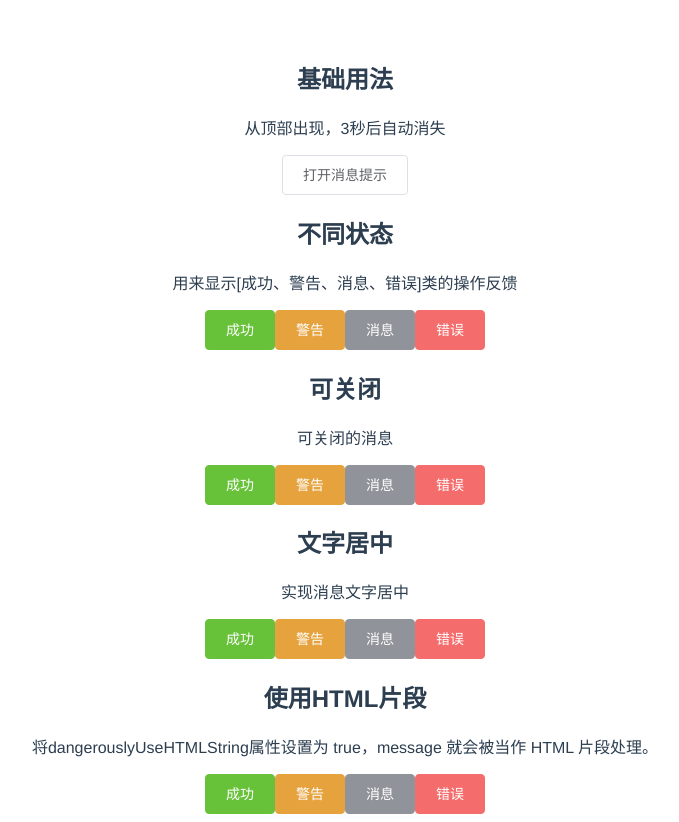
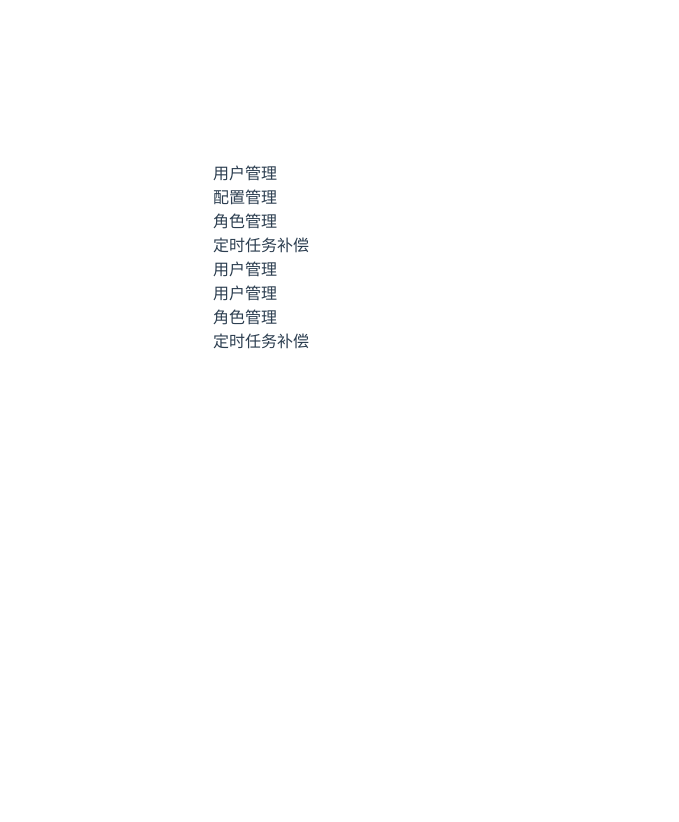
Before and after one commit to yinhaiying/y-ui, a Vue app: page / in a window 1280 px wide. Shown: the whole page, without its empty margins (295-974 px from the left). After the commit the page ends 800 px from the top, so only its background shows below. Built offline with nearby package versions, Linux system fonts and the light colour scheme.

Commit message:
vue的eventBus使用

```diff
--- a/src/App.vue
+++ b/src/App.vue
@@ -2,19 +2,22 @@
   <div id="app">
     <!-- <button-example></button-example> -->
     <!-- <icon-example></icon-example>   -->
-    <message-example></message-example>
+    <!-- <message-example></message-example> -->
+    <tabs-example></tabs-example>
   </div>
 </template>
 <script>
 import ButtonExample from './example/button'
 import IconExample from './example/icon'
 import MessageExample from './example/message'
+import TabsExample from './example/tabs'
 export default {
   name: 'App',
   components: {
     ButtonExample,
     IconExample,
-    MessageExample
+    MessageExample,
+    TabsExample
   }
 }
 </script>
@@ -24,8 +27,8 @@ export default {
   font-family: Avenir, Helvetica, Arial, sans-serif;
   -webkit-font-smoothing: antialiased;
   -moz-osx-font-smoothing: grayscale;
-  text-align: center;
   color: #2c3e50;
-  margin-top: 60px;
+  margin-top: 160px;
+  margin-left:500px;
 }
 </style>
--- /dev/null
+++ b/src/example/tabs.vue
@@ -0,0 +1,36 @@
+<template>
+  <div>
+    <!-- <y-tabs selected = "first" @update:selected="handleClick"> -->
+      <!-- 事件名字为update:xxx   xxx为定义的属性值 那么就可以直接使用.sync修饰符 -->
+    <y-tabs :selected.sync = "activeName">
+      <y-tabs-nav>
+        <y-tabs-item label = "用户管理" name = "first">用户管理</y-tabs-item>
+        <y-tabs-item label="配置管理" name = "secode">配置管理</y-tabs-item>
+        <y-tabs-item label="角色管理" name = "third">角色管理</y-tabs-item>
+        <y-tabs-item label="定时任务补偿" name = "fourth">定时任务补偿</y-tabs-item>
+      </y-tabs-nav>
+      <y-tabs-content>
+        <y-tabs-pane label = "用户管理" name = "first">用户管理</y-tabs-pane>
+        <y-tabs-pane label="用户管理" name = "secode">用户管理</y-tabs-pane>
+        <y-tabs-pane label="角色管理" name = "third">角色管理</y-tabs-pane>
+        <y-tabs-pane label="定时任务补偿" name = "fourth">定时任务补偿</y-tabs-pane>
+      </y-tabs-content>
+    </y-tabs>
+
+  </div>
+</template>
+
+<script>
+  export default {
+    name:'TabsExample',
+    data(){
+      return {
+        activeName:'first'
+      }
+    }
+  }
+</script>
+
+<style lang="scss" scoped>
+
+</style>
--- /dev/null
+++ b/src/packages/Tabs/tabs-content.vue
@@ -0,0 +1,20 @@
+<template>
+  <div class = "y-tabs-content">
+    <slot></slot>
+  </div>
+</template>
+
+<script>
+export default {
+  name:'y-tabs-content',
+  inject:['eventBus'],
+  created(){
+    console.log('nav:eventBus');
+    console.log(this.eventBus)
+  }
+}
+</script>
+
+<style>
+
+</style>
--- /dev/null
+++ b/src/packages/Tabs/tabs-item.vue
@@ -0,0 +1,32 @@
+<template>
+  <div class = "y-tabs-item" @click = "xxx">
+    <slot></slot>
+  </div>
+</template>
+
+<script>
+export default {
+  name:'y-tabs-item',
+  inject:['eventBus'],
+  props:{
+    name:{
+      type:String,
+      required:true
+    }
+  },
+  created(){
+    this.eventBus.$on('update:selected',(name) => {
+      console.log('selected:' + name)
+    })
+  },
+  methods:{
+    xxx(){
+      this.eventBus.$emit('update:selected',this.name)
+    }
+  }
+}
+</script>
+
+<style>
+
+</style>
--- /dev/null
+++ b/src/packages/Tabs/tabs-nav.vue
@@ -0,0 +1,20 @@
+<template>
+  <div class = "y-tabs-nav">
+    <slot></slot>
+  </div>
+</template>
+
+<script>
+export default {
+  name:'y-tabs-nav',
+  inject:['eventBus'],
+  created(){
+    console.log('nav:eventBus');
+    console.log(this.eventBus)
+  }
+}
+</script>
+
+<style>
+
+</style>
--- /dev/null
+++ b/src/packages/Tabs/tabs-pane.vue
@@ -0,0 +1,21 @@
+<template>
+  <div class = "y-tabs-pane">
+    <slot></slot>
+  </div>
+</template>
+
+<script>
+export default {
+  name:'y-tabs-pane',
+  inject:['eventBus'],
+  created(){
+    this.eventBus.$on('update:selected',(name) => {
+      console.log('selected:' + name)
+    })
+  }
+}
+</script>
+
+<style>
+
+</style>
--- /dev/null
+++ b/src/packages/Tabs/tabs.vue
@@ -0,0 +1,48 @@
+<template>
+  <div class = "y-tabs">
+    <slot></slot>
+  </div>
+</template>
+
+<script>
+import Vue from 'vue'
+export default {
+  name:'y-tabs',
+  props:{
+    selected:{
+      type:String,
+      required:true
+    },
+    direction:{
+      type:String,
+      default:'horizontal',
+      validator(value){
+        if(!['horizontal','vertical'].includes(value)){
+          throw new Error('nav的方向只能为horizontal或者vertical')
+        };
+        return true;
+      }
+    }
+  },
+  data(){
+    return {
+      eventBus:new Vue()
+    }
+
+  },
+  provide(){
+    return {
+      eventBus:this.eventBus
+    }
+
+  },
+  created(){
+    console.log(this.eventBus)
+    // this.$emit('update:selected',$event)
+  }
+}
+</script>
+
+<style>
+
+</style>
--- /dev/null
+++ b/src/styles/reset.scss
@@ -0,0 +1,43 @@
+html, body, div, span, applet, object, iframe,
+h1, h2, h3, h4, h5, h6, p, blockquote, pre,
+a, abbr, acronym, address, big, cite, code,
+del, dfn, em, img, ins, kbd, q, s, samp,
+small, strike, strong, sub, sup, tt, var,
+b, u, i, center,
+dl, dt, dd, ol, ul, li,
+fieldset, form, label, legend,
+table, caption, tbody, tfoot, thead, tr, th, td,
+article, aside, canvas, details, embed,
+figure, figcaption, footer, header, hgroup,
+menu, nav, output, ruby, section, summary,
+time, mark, audio, video {
+	margin: 0;
+	padding: 0;
+	border: 0;
+	font-size: 100%;
+	font: inherit;
+	vertical-align: baseline;
+}
+/* HTML5 display-role reset for older browsers */
+article, aside, details, figcaption, figure,
+footer, header, hgroup, menu, nav, section {
+	display: block;
+}
+body {
+	line-height: 1;
+}
+ol, ul {
+	list-style: none;
+}
+blockquote, q {
+	quotes: none;
+}
+blockquote:before, blockquote:after,
+q:before, q:after {
+	content: '';
+	content: none;
+}
+table {
+	border-collapse: collapse;
+	border-spacing: 0;
+}
```
Also changed, not shown: src/packages/index.js (+10 -0 lines).
